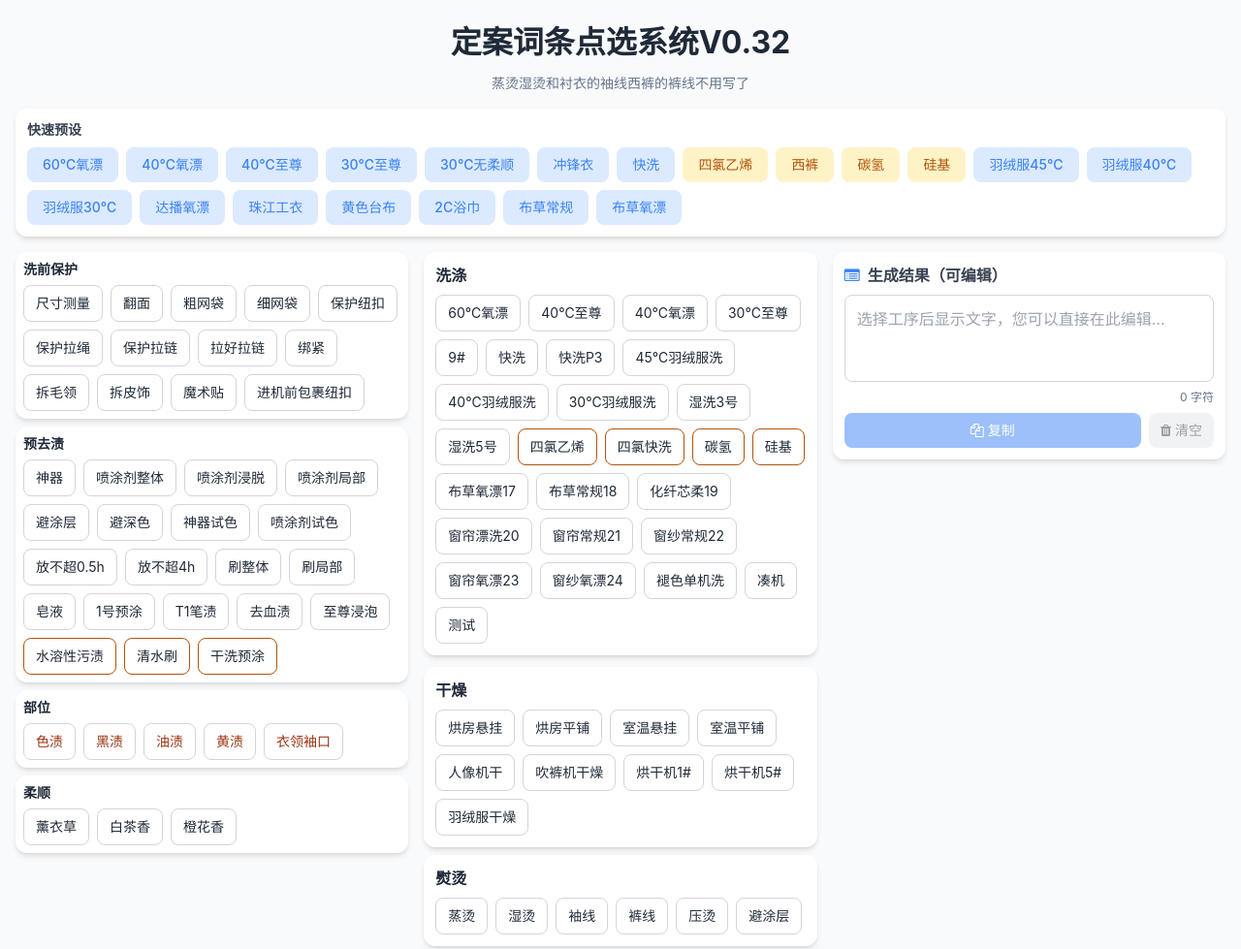
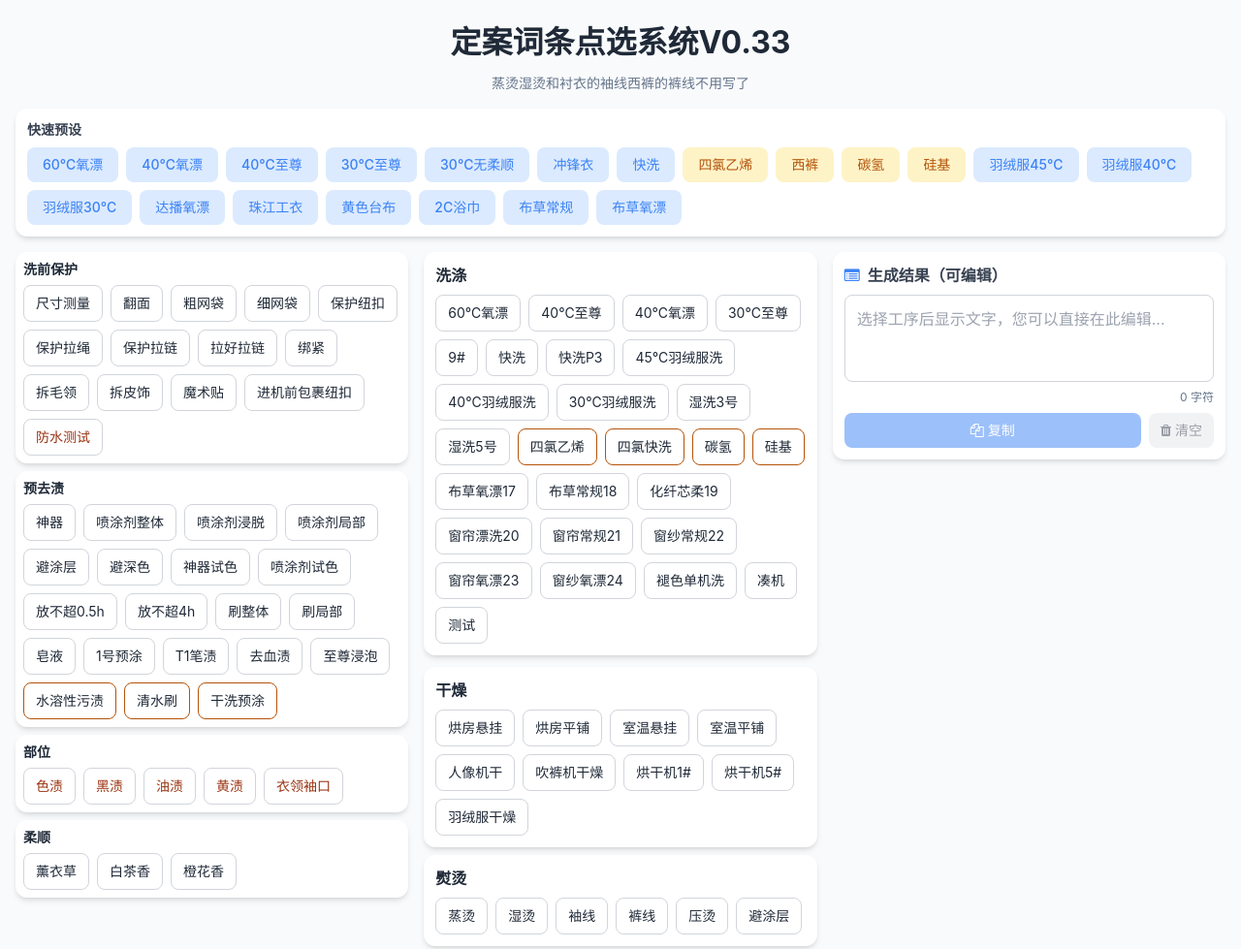
Before and after one commit to suliaoSRC/suliaoSRC.github.io, a plain HTML site: page index.html in a window 1280 px wide. Shown: the top 979 px of the page at 97% size. Drawn offline with nearby package versions, Linux system fonts and the light colour scheme.

Commit message:
Update version to V0.33 and add waterproof test

```diff
--- a/index.html
+++ b/index.html
@@ -84,7 +84,7 @@
     <div class="container mx-auto px-4 py-5 sm:max-w-4xl md:max-w-5xl lg:max-w-6xl xl:max-w-7xl 2xl:max-w-8xl">
         <!-- 标题区域 -->
         <header class="text-center mb-4">
-            <h1 class="text-[clamp(1.5rem,3vw,2rem)] font-bold text-gray-800 mb-2">定案词条点选系统V0.32</h1>
+            <h1 class="text-[clamp(1.5rem,3vw,2rem)] font-bold text-gray-800 mb-2">定案词条点选系统V0.33</h1>
             <p class="text-neutral text-sm">蒸烫湿烫和衬衣的袖线西裤的裤线不用写了</p>
         </header>
 
@@ -186,6 +186,7 @@
                     { value: "拆皮饰", fullName: "拆卸皮饰" },
                     { value: "魔术贴", fullName: "贴好魔术贴" },
                     { value: "进机前包裹纽扣", fullName: "进机前包裹纽扣" },
+                    { value: "防水测试", fullName: "防水性能测试", isStain: true }
                 ]
             },
             {
```
